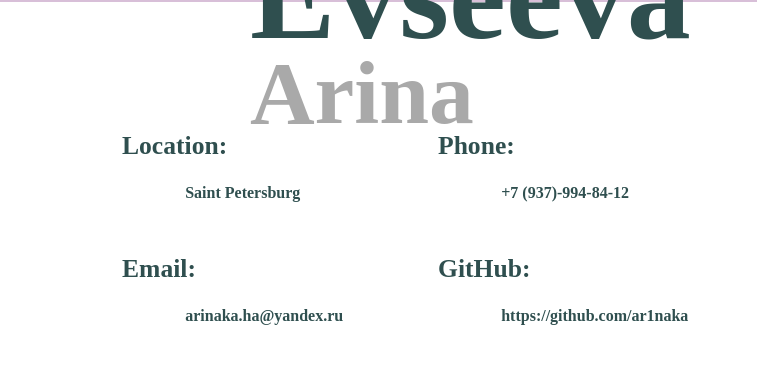
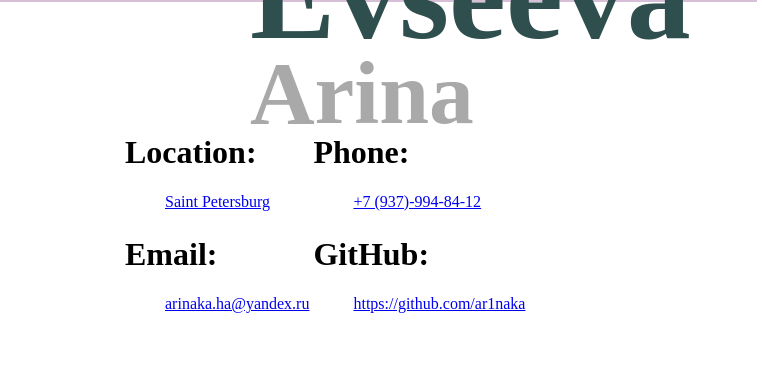
Before and after one commit to itmo-2024/task1, a plain HTML site: page index.html in a window 1280 px wide. Shown: the part 173-555 px from the top of the page, 518-1280 px from the left. Drawn offline with Linux system fonts and the light colour scheme.

Commit message:
Update index.html

```diff
--- a/index.html
+++ b/index.html
@@ -1,5 +1,5 @@
 <!DOCTYPE html>
-<html lang="ru">
+<html lang="en">
 
 <head>
     <meta charset="UTF-8">
@@ -14,54 +14,65 @@
             <h3>Arina</h3>
         </div>
         <div id="myPhoto" class="photo">
-            <img src="img/photo.png" alt="photo"/>
+            <img src="img/photo.png" alt="photo" width="4282" height="3962"/>
         </div>
 
-        <aside class="wrapper">
-            <div class="loc">
-                <h1>Location:</h1>
-                <h5>Saint Petersburg</h5>
-            </div>
-            <div class="phone" id="phone" onclick="copyText(this)">
-                <h1>Phone:</h1>
-                <span><h5>+7 (937)-994-84-12</h5></span>
-            </div>
-            <div class="email" id="email" onclick="copyText(this)">
-                <h1>Email:</h1>
-                <span><h5>arinaka.ha@yandex.ru</h5></span>
-            </div>
-            <div class="git" id="git" onclick="copyText(this)">
-                <h1>GitHub:</h1>
-                <span><h5>https://github.com/ar1naka</h5></span>
-            </div>
-        </aside>
+        <table class="wrapper">
+            <tr>
+                <td>
+                    <dt>
+                        <h1>Location:</h1>
+                    </dt>
+                    <dd class="loc">
+                        <a href="https://ru.wikipedia.org/wiki/Санкт-Петербург">Saint Petersburg</a>
+                    </dd>
+                </td>
+                <td>
+                    <dt>
+                        <h1>Phone:</h1>
+                    </dt>
+                    <dd>
+                        <a href="tel:+79379948412">+7 (937)-994-84-12</a>
+                    </dd>
+                </td>
+            </tr>
+            <tr>
+                <td>
+                    <dt>
+                        <h1>Email:</h1>
+                    </dt>
+                    <dd>
+                        <a href="mailto:arinaka.ha@yandex.ru">arinaka.ha@yandex.ru</a>
+                    </dd>
+                </td>
+                <td>
+                    <dt>
+                        <h1>GitHub:</h1>
+                    </dt>
+                    <dd>
+                        <a href="https://github.com/ar1naka">https://github.com/ar1naka</a>
+                    </dd>
+                </td>
+            </tr>
+        </table>
+
+
 
     </div>
 </header>
 
-<script>
-    function copyText(element) {
-        const span = element.querySelector('span');
-        const range = document.createRange();
-        range.selectNodeContents(span);
-        window.getSelection().removeAllRanges();
-        window.getSelection().addRange(range);
-        document.execCommand("copy");
-        window.getSelection().removeAllRanges();
-    }
-</script>
 
 <div class="middle">
     <div class="wrap">
         <div class="intro">
-            <strong>О себе:</strong>
-            <h3>Добро пожаловать, юный маг! Меня зовут Арина, и я обучаюсь на третьем курсе факультета Магии Вычислений в Университете ИТМО, где
+            <strong lang="ru">О себе:</strong>
+            <h3 lang="ru"> Добро пожаловать, юный маг! Меня зовут Арина, и я обучаюсь на третьем курсе факультета Магии Вычислений в Университете ИТМО, где
                 изучаю волшебную науку Программирования и Искусственного Интеллекта. В прошлом году я успешно овладела основами Веб-магии, изучая древние руны HTML, CSS и чары JavaScript.
                 Также в течение двух лет я постигаю искусство программирования на языке Java. В пятом семестре мне доверили обучать юных волшебников тайнам Веб-магии. Я горжусь своими высокими оценками по заклинаниям программирования,
-                алгорифмам и структуре данных. Сейчас я хочу углубиться в чары Frontend, чтобы усовершенствовать свои навыки в этой области. </h3>
+                алгоритмам и структурам данных. Сейчас я хочу углубиться в чары Frontend, чтобы усовершенствовать свои навыки в этой области. </h3>
         </div>
         <div class="skill">
-            <h1>Навыки:</h1>
+            <h1 lang="ru">Навыки:</h1>
             <ol>
                 <li>Java</li>
                 <li>Spring</li>
@@ -79,7 +90,7 @@
 <div id="video" class="video">
     <img src="img/cat.gif" alt="photo" style="display: none;">
 </div>
-<button id="butt">Увидеть котенка :)</button>
+<button lang="ru" id="butt">Увидеть котенка :)</button>
 <script>
     const but = document.getElementById("butt");
     const video = document.getElementById("video");
@@ -101,8 +112,8 @@
 
 <blockquote class="quote">
     <p>The truth. It is a beautiful and terrible thing, and should therefore be treated with great caution.
-        <dfn >
-            <p>Правда — это прекраснейшая, но одновременно и опаснейшая вещь. А потому к ней надо подходить с превеликой осторожностью. </p>
+        <dfn>
+            <p lang="ru">Правда — это прекраснейшая, но одновременно и опаснейшая вещь. А потому к ней надо подходить с превеликой осторожностью. </p>
         </dfn>
     </p>
     <cite>Albus Dumbledore</cite>
@@ -121,10 +132,9 @@
                            (_.•´/|\`•._)
                             (_.:._)
 </pre>
-</body>
-
 <footer>
-    <a href="#">Arina</a> &copy; 2024-2024 by Me
+    &copy; 2024-2024 by Me
     <address>arinaka.ha@yandex.ru</address>
 </footer>
+</body>
 </html>
```
